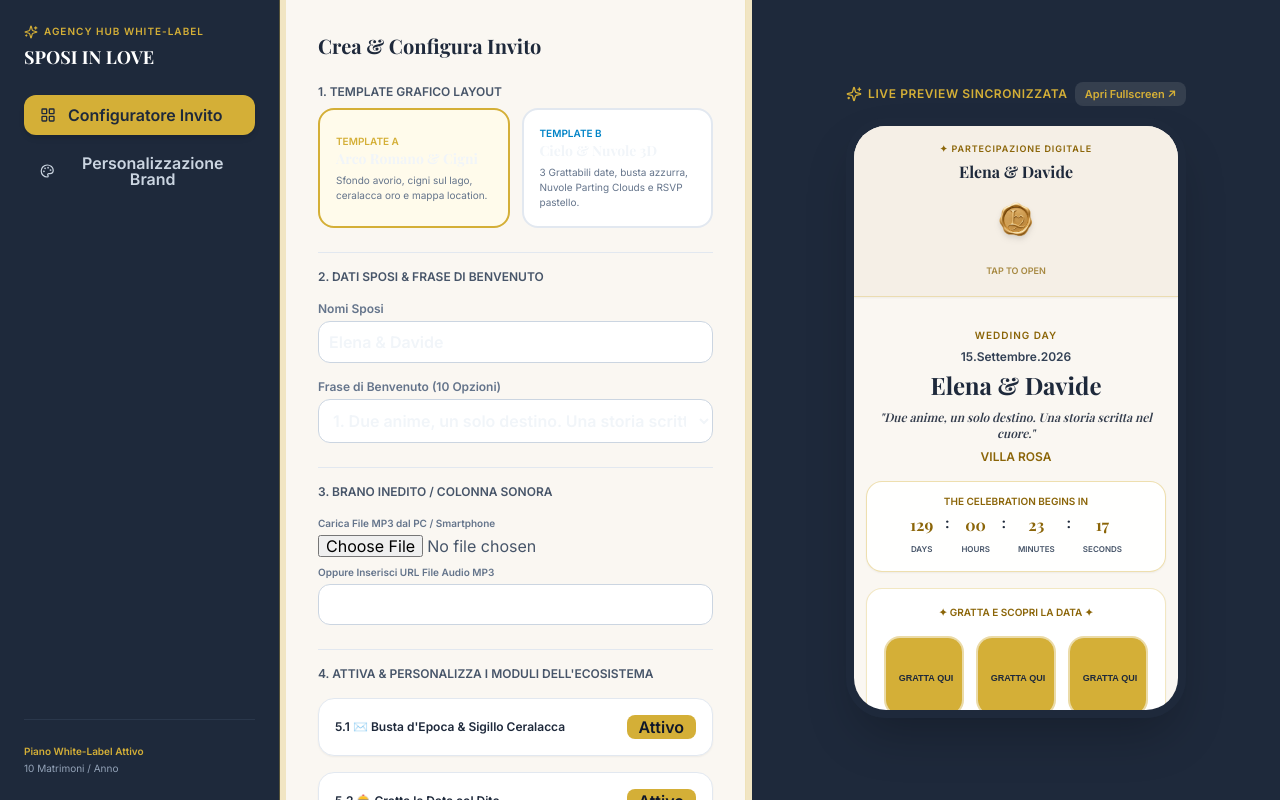
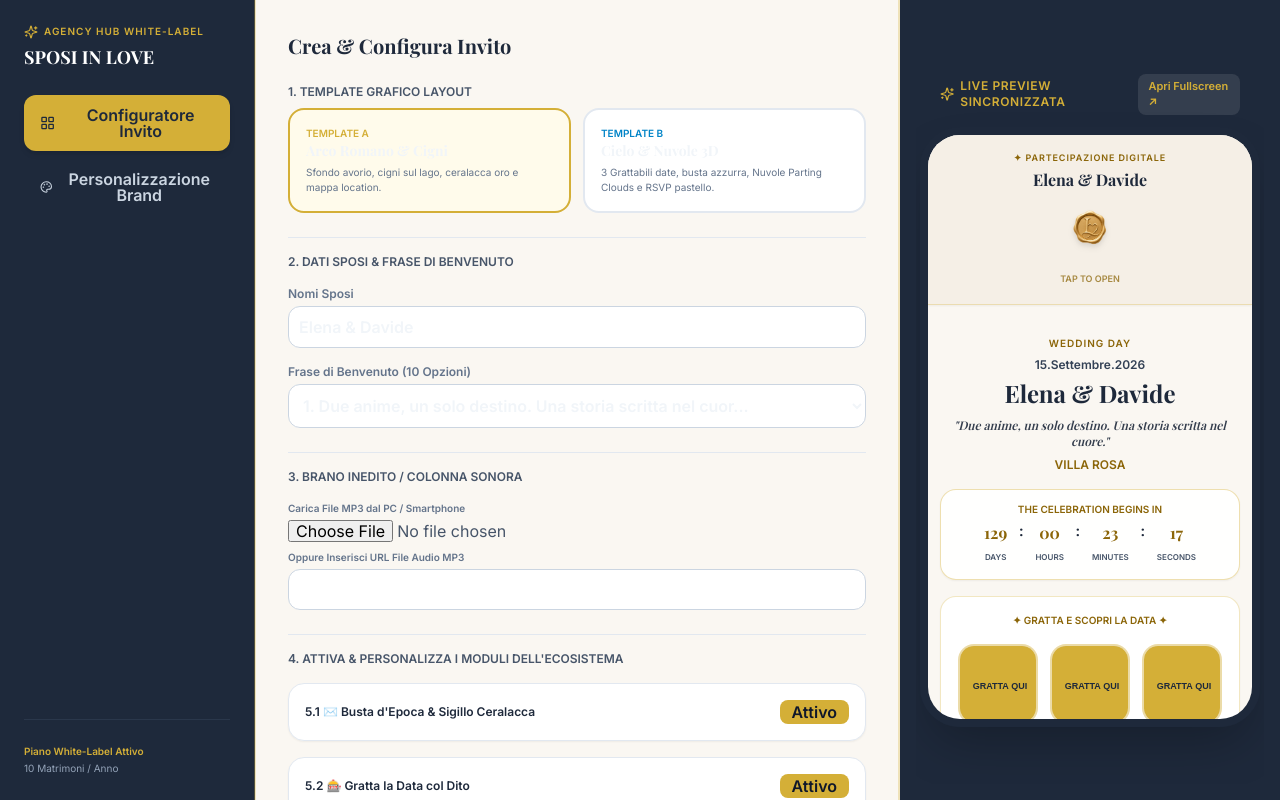
Before and after one commit to Rickym2025/love, a Next.js app: page /agency/sposi-in-love in a window 1280 px wide. Built offline with nearby package versions, Linux system fonts and the light colour scheme; a web font is replaced by a local one.

Commit message:
Update page.tsx

```diff
--- a/src/app/agency/[agencyId]/page.tsx
+++ b/src/app/agency/[agencyId]/page.tsx
@@ -1,6 +1,6 @@
 "use client";
 
-import React, { useState, useEffect } from "react";
+import React, { useState } from "react";
 import AgencySidebar from "@/components/agency/AgencySidebar";
 import AgencyConfigurator from "@/components/agency/AgencyConfigurator";
 import AgencyPreview from "@/components/agency/AgencyPreview";
@@ -9,13 +9,6 @@ export default function AgencyStudioPage({ params }: { params?: { agencyId?: str
   const rawAgencyId = params?.agencyId || "sposi-in-love";
   const agencyId = (rawAgencyId || "").replace(/[^a-zA-Z0-9-]/g, "") || "sposi-in-love";
 
-  // Proporzioni Colonne Studio Bilanciate
-  const [sidebarWidth, setSidebarWidth] = useState(280);
-  const [configuratorWidth, setConfiguratorWidth] = useState(460);
-  const [isResizingSidebar, setIsResizingSidebar] = useState(false);
-  const [isResizingConfigurator, setIsResizingConfigurator] = useState(false);
-
-  // Stati Configuratore
   const [activeTab, setActiveTab] = useState("create");
   const [selectedTemplate, setSelectedTemplate] = useState<"A" | "B">("A");
   const [selectedColorScheme, setSelectedColorScheme] = useState("1");
@@ -56,57 +49,16 @@ export default function AgencyStudioPage({ params }: { params?: { agencyId?: str
     setModules((prev) => ({ ...prev, [key]: !prev[key] }));
   }
 
-  // Listener Mouse per Ridimensionamento Drag & Drop
-  useEffect(() => {
-    const handleMouseMove = (e: MouseEvent) => {
-      if (isResizingSidebar) {
-        const newWidth = Math.max(220, Math.min(360, e.clientX));
-        setSidebarWidth(newWidth);
-      } else if (isResizingConfigurator) {
-        const newWidth = Math.max(340, Math.min(600, e.clientX - sidebarWidth));
-        setConfiguratorWidth(newWidth);
-      }
-    };
-
-    const handleMouseUp = () => {
-      setIsResizingSidebar(false);
-      setIsResizingConfigurator(false);
-    };
-
-    if (isResizingSidebar || isResizingConfigurator) {
-      window.addEventListener("mousemove", handleMouseMove);
-      window.addEventListener("mouseup", handleMouseUp);
-    }
-
-    return () => {
-      window.removeEventListener("mousemove", handleMouseMove);
-      window.removeEventListener("mouseup", handleMouseUp);
-    };
-  }, [isResizingSidebar, isResizingConfigurator, sidebarWidth]);
-
   return (
     <div className="flex h-screen w-full bg-[#FAF7F2] overflow-hidden font-sans">
-      {/* 1. SIDEBAR AGENZIA */}
-      <AgencySidebar
-        agencyId={agencyId}
-        activeTab={activeTab}
-        setActiveTab={setActiveTab}
-        style={{ width: `${sidebarWidth}px` }}
-      />
+      {/* 1. SIDEBAR FISSA */}
+      <div className="w-64 flex-shrink-0 border-r border-[#D4AF37]/30 h-full">
+        <AgencySidebar agencyId={agencyId} activeTab={activeTab} setActiveTab={setActiveTab} />
+      </div>
 
-      {/* SEPARATORE 1 */}
-      <div
-        onMouseDown={(e) => {
-          e.preventDefault();
-          setIsResizingSidebar(true);
-        }}
-        className="w-1.5 cursor-col-resize bg-[#D4AF37]/25 hover:bg-[#D4AF37] transition-colors flex-shrink-0 select-none h-full"
-        title="Trascina per ridimensionare Sidebar"
-      />
-
-      {/* 2. CONFIGURATORE CENTRALE */}
+      {/* 2. CONFIGURATORE ESPANSO FLESSIBILE (Flex-1: Riempie lo spazio centrale senza schiacciare) */}
+      <div className="flex-1 h-full overflow-y-auto border-r border-[#D4AF37]/30 bg-[#FAF7F2]">
         <AgencyConfigurator
-        style={{ width: `${configuratorWidth}px` }}
           activeTab={activeTab}
           selectedTemplate={selectedTemplate}
           setSelectedTemplate={setSelectedTemplate}
@@ -145,19 +97,10 @@ export default function AgencyStudioPage({ params }: { params?: { agencyId?: str
           modules={modules}
           toggleModule={toggleModule}
         />
+      </div>
 
-      {/* SEPARATORE 2 */}
-      <div
-        onMouseDown={(e) => {
-          e.preventDefault();
-          setIsResizingConfigurator(true);
-        }}
-        className="w-1.5 cursor-col-resize bg-[#D4AF37]/25 hover:bg-[#D4AF37] transition-colors flex-shrink-0 select-none h-full"
-        title="Trascina per ridimensionare Configuratore"
-      />
-
-      {/* 3. PREVIEW SMARTPHONE CENTRATA CON FLEX-1 */}
-      <div className="flex-1 h-full bg-[#1E293B] overflow-hidden flex items-center justify-center">
+      {/* 3. PREVIEW DESTRO PERFETTAMENTE AGGANCIATO (380px) */}
+      <div className="w-[380px] flex-shrink-0 h-full bg-[#1E293B] flex items-center justify-center p-4">
         <AgencyPreview
           selectedTemplate={selectedTemplate}
           selectedColorScheme={selectedColorScheme}
```
Lines whose indentation alone changed are shown as unchanged.
